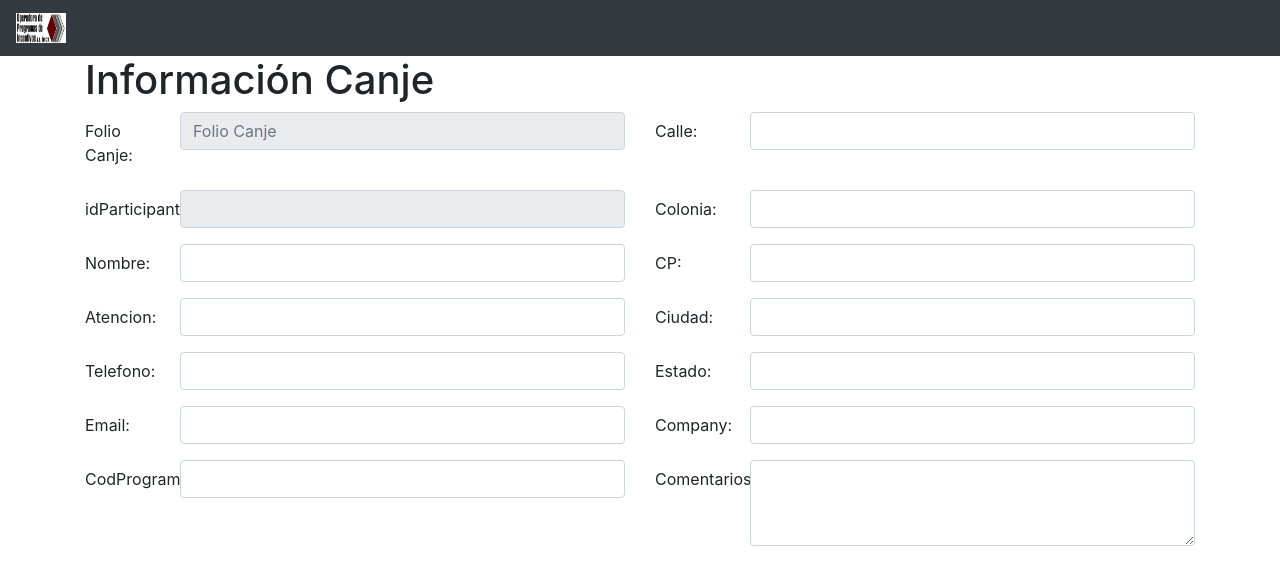
After one commit to ArmandoRamirezOpisa/sio, a CodeIgniter app: page /database/index.php/welcome/detalleCanje in a window 1280 px wide. The commit adds this page. Shown: the top 585 px of the page. Run offline with CodeIgniter, Linux system fonts and the light colour scheme; data that the repository does not hold is empty; some libraries are stand-ins or nearby versions.

Commit message:
Mejorando busqueda de canje

```diff
--- a/application/controllers/Welcome.php
+++ b/application/controllers/Welcome.php
@@ -36,7 +36,6 @@ class Welcome extends CI_Controller {
 	}
 
 	public function home(){
-
 		if($this->session->userdata('nombreUsuario')){
 			$this->load->view('includes/home_view_header');
 			$this->load->view('home_view');
@@ -124,34 +123,17 @@ class Welcome extends CI_Controller {
 		$this->load->view('busquedaCanje/modal/modalInfo/infoBuscarCanje',$data);
 	}
 
-	public function editInfoCanje(){
-		$folioCanjeEditar = $this->input->post('folioCanjeEditar');
-		$dataEditarCanje = $this->Sio_model->canjeAEditar($folioCanjeEditar);
+	public function detalleCanje(){
+		$loginUserDataSio = array(
+			"folioCanjeDetalle"=>$this->input->get('folio')
+		);
+		$dataEditarCanje = $this->Sio_model->canjeAEditar($loginUserDataSio);
 		if($dataEditarCanje){
 			$data['dataEditarCanje'] = $dataEditarCanje;
-			/* Opcion actualizar el query de las mensajerias y juntarlos
-			Po no se edita
-			stock no se edita
-			cantidad no se edita
-			Empresa cambiar por cliente
-			Empresa no se edita
-			programacion no se edita
-			comentario no se edita
-			envio no se edita
-			guita no se edita
-			id participante no se edita
-			status no se edita
-			id participante no se edita
-			$mensajerias = $this->Sio_model->dataMensajeria();
-			if($mensajerias){
-				$data['mensajerias'] = $mensajerias;
-			}else{
-				$data['mensajerias'] = false;
-			}*/
 		}else{
 			$data['dataEditarCanje'] = false;
 		}
-		$this->load->view('busquedaCanje/modal/modalInfo/mEditarCanje',$data);
+		$this->load->view('busquedaCanje/detalleCanje',$data);
 	}
 
 	public function confirmarTarjetasEntregadas(){
--- a/application/models/Sio_model.php
+++ b/application/models/Sio_model.php
@@ -99,8 +99,8 @@ class Sio_model extends CI_Model {
         }
     }
 
-    function canjeAEditar($folioCanjeEditar){
-        $result = "CALL spu_GetCanjeInformacionAEditar('".$folioCanjeEditar."');";
+    function canjeAEditar($loginUserDataSio){
+        $result = "CALL spu_GetCanjeInformacionAEditar('".$loginUserDataSio['folioCanjeDetalle']."');";
         $query = $this->db->query($result);
         if($query){
             return $query->result_array();
--- a/application/views/busquedaCanje/busquedaCanjeTable.php
+++ b/application/views/busquedaCanje/busquedaCanjeTable.php
@@ -10,7 +10,7 @@
                     <th scope="col">Nombre Participante</th>
                     <th scope="col">Fecha Orden</th>
                     <th scope="col">Ver mas</th>
-					<th scope="col">Mas info</th>
+					<th scope="col">Editar</th>
                 </tr>
             </thead>
             <tbody>
@@ -22,8 +22,8 @@
 					<td><?php echo $data['NombrePremio']; ?></td>
                     <td><?php echo $data['Nombre']; ?></td>
                     <td><?php echo $data['fhOrden']; ?></td>
-                    <td><button id="<?php echo $data['FolioCanje']; ?>"  type="button" class="info-data" data-toggle="modal" data-target="#moreInfo" onclick="verMasInfo(this)"><i class="fas fa-info-circle"></i></button></td>
-					<td><button id="<?php echo $data['FolioCanje']; ?>"  type="button" class="info-data" data-toggle="modal" data-target="#ModalEdit" onclick="editarInfo(this)"><i class="fas fa-info-circle"></i></button></td>
+					<td><button id="<?php echo $data['FolioCanje']; ?>"  type="button" class="info-data" data-toggle="modal" data-target="#moreInfo" onclick="verMasInfo(this)"><i class="fas fa-info-circle"></i></button></td>
+                    <td><a href="http://www.opisa.com/sio/Welcome/detalleCanje/?folio=<?php echo $data['FolioCanje']; ?>" target="_blank" class="info-data"><i class="fas fa-info-circle"></i></a></td>
                 </tr>
                 <?php } ?>
             </tbody>
--- /dev/null
+++ b/application/views/busquedaCanje/detalleCanje.php
@@ -0,0 +1,145 @@
+<!DOCTYPE html>
+<html lang="es">
+<head>
+	<meta charset="utf-8">
+	<meta name="viewport" content="width=device-width, initial-scale=1, shrink-to-fit=no">
+	<link rel="stylesheet" href="https://stackpath.bootstrapcdn.com/bootstrap/4.3.1/css/bootstrap.min.css" integrity="sha384-ggOyR0iXCbMQv3Xipma34MD+dH/1fQ784/j6cY/iJTQUOhcWr7x9JvoRxT2MZw1T" crossorigin="anonymous">
+    <link rel="stylesheet" href="https://use.fontawesome.com/releases/v5.8.2/css/all.css" integrity="sha384-oS3vJWv+0UjzBfQzYUhtDYW+Pj2yciDJxpsK1OYPAYjqT085Qq/1cq5FLXAZQ7Ay" crossorigin="anonymous">
+	<link rel="stylesheet" href="../../assets/css/styles.css">
+	<title>Informacion del Canje</title>
+</head>
+<body>
+    <nav class="navbar navbar-expand-lg navbar-dark bg-dark">
+        <a id="homeSIO" class="navbar-brand" href="#">
+            <img src="../../assets/img/sioLogo.jpg" width="50" height="30" class="d-inline-block align-top" alt="">
+        </a>
+    </nav>
+	<div class="container">
+		<h1>Información Canje</h1>
+		<div class="row">
+    		<div class="col">
+				<div class="form-group row">
+    				<label for="folioCanje" class="col-sm-2 col-form-label">Folio Canje: </label>
+    				<div class="col-sm-10">
+      					<input type="text" class="form-control" id="folioCanje" disabled value="<?php if($dataEditarCanje[0]['folioCanje'] != 'NULL'){ echo $dataEditarCanje[0]['folioCanje'];} ?>" placeholder="Folio Canje">
+    				</div>
+  				</div>
+			</div>
+    		<div class="col">
+				<div class="form-group row">
+    				<label for="calle" class="col-sm-2 col-form-label">Calle: </label>
+    				<div class="col-sm-10">
+      					<input type="text" class="form-control" id="calle" value="<?php if($dataEditarCanje[0]['calle'] != 'NULL'){ echo $dataEditarCanje[0]['calle'];} ?>">
+    				</div>
+  				</div>
+			</div>
+    		<div class="w-100"></div>
+    		<div class="col">
+				<div class="form-group row">
+    				<label for="idParticipante" class="col-sm-2 col-form-label">idParticipante: </label>
+    				<div class="col-sm-10">
+      					<input type="text" class="form-control" id="idParticipante" disabled value="<?php if($dataEditarCanje[0]['idParticipante'] != 'NULL'){ echo $dataEditarCanje[0]['idParticipante'];} ?>">
+    				</div>
+  				</div>
+			</div>
+    		<div class="col">
+				<div class="form-group row">
+    				<label for="colonia" class="col-sm-2 col-form-label">Colonia: </label>
+    				<div class="col-sm-10">
+      					<input type="text" class="form-control" id="colonia" value="<?php if($dataEditarCanje[0]['colonia'] != 'NULL'){ echo $dataEditarCanje[0]['colonia'];} ?>">
+    				</div>
+  				</div>
+			</div>
+			<div class="w-100"></div>
+			<div class="col">
+				<div class="form-group row">
+    				<label for="nombreParticipante" class="col-sm-2 col-form-label">Nombre: </label>
+    				<div class="col-sm-10">
+      					<input type="text" class="form-control" id="nombre" value="<?php if($dataEditarCanje[0]['nombre'] != 'NULL'){ echo $dataEditarCanje[0]['nombre'];} ?>">
+    				</div>
+  				</div>
+			</div>
+    		<div class="col">
+				<div class="form-group row">
+    				<label for="cp" class="col-sm-2 col-form-label">CP: </label>
+    				<div class="col-sm-10">
+      					<input type="text" class="form-control" id="cp" value="<?php if($dataEditarCanje[0]['cp'] != 'NULL'){ echo $dataEditarCanje[0]['cp'];} ?>">
+    				</div>
+  				</div>
+			</div>
+			<div class="w-100"></div>
+			<div class="col">
+				<div class="form-group row">
+    				<label for="atencion" class="col-sm-2 col-form-label">Atencion: </label>
+    				<div class="col-sm-10">
+      					<input type="text" class="form-control" id="atencion" value="<?php if($dataEditarCanje[0]['atencion'] != 'NULL'){ echo $dataEditarCanje[0]['atencion'];} ?>">
+    				</div>
+  				</div>
+			</div>
+    		<div class="col">
+				<div class="form-group row">
+    				<label for="ciudad" class="col-sm-2 col-form-label">Ciudad: </label>
+    				<div class="col-sm-10">
+      					<input type="text" class="form-control" id="ciudad" value="<?php if($dataEditarCanje[0]['ciudad'] != 'NULL'){ echo $dataEditarCanje[0]['ciudad'];} ?>">
+    				</div>
+  				</div>
+			</div>
+			<div class="w-100"></div>
+			<div class="col">
+				<div class="form-group row">
+    				<label for="telefono" class="col-sm-2 col-form-label">Telefono: </label>
+    				<div class="col-sm-10">
+      					<input type="text" class="form-control" id="telefono" value="<?php if($dataEditarCanje[0]['telefono'] != 'NULL'){ echo $dataEditarCanje[0]['telefono'];} ?>">
+    				</div>
+  				</div>
+			</div>
+    		<div class="col">
+				<div class="form-group row">
+    				<label for="estado" class="col-sm-2 col-form-label">Estado: </label>
+    				<div class="col-sm-10">
+      					<input type="text" class="form-control" id="estado" value="<?php if($dataEditarCanje[0]['estado'] != 'NULL'){ echo $dataEditarCanje[0]['estado'];} ?>">
+    				</div>
+  				</div>
+			</div>
+			<div class="w-100"></div>
+			<div class="col">
+				<div class="form-group row">
+    				<label for="Email" class="col-sm-2 col-form-label">Email: </label>
+    				<div class="col-sm-10">
+      					<input type="email" class="form-control" id="email" value="<?php if($dataEditarCanje[0]['eMail'] != 'NULL'){ echo $dataEditarCanje[0]['eMail'];} ?>">
+    				</div>
+  				</div>
+			</div>
+    		<div class="col">
+				<div class="form-group row">
+    				<label for="company" class="col-sm-2 col-form-label">Company: </label>
+    				<div class="col-sm-10">
+      					<input type="text" class="form-control" id="company" value="<?php if($dataEditarCanje[0]['company'] != 'NULL'){ echo $dataEditarCanje[0]['company'];} ?>">
+    				</div>
+  				</div>
+			</div>
+			<div class="w-100"></div>
+			<div class="col">
+				<div class="form-group row">
+    				<label for="codPrograma" class="col-sm-2 col-form-label">CodPrograma: </label>
+    				<div class="col-sm-10">
+      					<input type="text" class="form-control" id="codPrograma" value="<?php if($dataEditarCanje[0]['programaNombre'] != 'NULL'){ echo $dataEditarCanje[0]['programaNombre'];} ?>">
+    				</div>
+  				</div>
+			</div>
+    		<div class="col">
+				<div class="form-group row">
+    				<label for="comentarios" class="col-sm-2 col-form-label">Comentarios: </label>
+    				<div class="col-sm-10">
+						<textarea class="form-control" id="comentarios" rows="3"><?php if($dataEditarCanje[0]['comentarios'] != 'NULL'){ echo $dataEditarCanje[0]['comentarios'];} ?></textarea>
+    				</div>
+  				</div>
+			</div>
+  		</div>
+	</div>
+	<script src="https://cdnjs.cloudflare.com/ajax/libs/jquery/3.4.1/jquery.min.js"></script>
+    <script src="https://cdnjs.cloudflare.com/ajax/libs/popper.js/1.14.7/umd/popper.min.js" integrity="sha384-UO2eT0CpHqdSJQ6hJty5KVphtPhzWj9WO1clHTMGa3JDZwrnQq4sF86dIHNDz0W1" crossorigin="anonymous"></script>
+    <script src="https://stackpath.bootstrapcdn.com/bootstrap/4.3.1/js/bootstrap.min.js" integrity="sha384-JjSmVgyd0p3pXB1rRibZUAYoIIy6OrQ6VrjIEaFf/nJGzIxFDsf4x0xIM+B07jRM" crossorigin="anonymous"></script>
+    <script src="../../assets/js/main.js"></script>
+</body>
+</html>
--- a/application/views/busquedaCanje/modal/modalBuscarCanje.php
+++ b/application/views/busquedaCanje/modal/modalBuscarCanje.php
@@ -11,8 +11,6 @@
                 <div class="modal-body" id="modalBodyMoreInfo">
                 </div>
                 <div class="modal-footer">
-					<button type="button" class="btn btn-dark" id="btnEditInfo" onclick="editInfoCanje(this)"><i class="fas fa-edit"></i> Editar</button>
-					<button type="button" class="btn btn-dark" id="btnSaveInfo" onclick="updateCanje()"><i class="fas fa-save"></i> Actualizar</button>
                     <button type="button" class="btn btn-secondary" data-dismiss="modal"><i class="fas fa-times-circle"></i> Cerrar</button>
                 </div>
             </div>
--- a/application/views/includes/home_view_header.php
+++ b/application/views/includes/home_view_header.php
@@ -1,5 +1,5 @@
 <!doctype html>
-<html lang="en">
+<html lang="es">
 
 <head>
     <meta charset="utf-8">
--- a/assets/js/main.js
+++ b/assets/js/main.js
@@ -171,31 +171,6 @@ function verMasInfo(id) {
                 window.location.reload();
             } else {
                 $('#modalBodyMoreInfo').html(result);
-            }
-        },
-        error: function(object, error, anotherObject) {},
-        timeout: 30000,
-        type: "POST"
-    });
-}
-
-function editarInfo(id) {
-    var folioCanjeEditar = id.id;
-    $.ajax({
-        url: 'http://www.opisa.com/sio/Welcome/editInfoCanje',
-        async: 'true',
-        cache: false,
-        contentType: "application/x-www-form-urlencoded",
-        global: true,
-        ifModified: false,
-        processData: true,
-        data: { "folioCanjeEditar": folioCanjeEditar },
-        beforeSend: function() {},
-        success: function(result) {
-            if (result == "0") {
-                window.location.reload();
-            } else {
-                $('#editarInfoCanje').html(result);
             }
         },
         error: function(object, error, anotherObject) {},
```
Also changed, not shown: application/views/busquedaCanje/modal/modalEditarCanje.php (deleted, +0 -18 lines), application/views/busquedaCanje/modal/modalInfo/mEditarCanje.php (deleted, +0 -96 lines).
